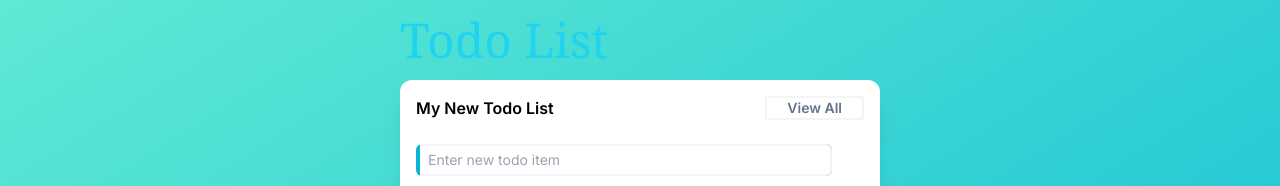
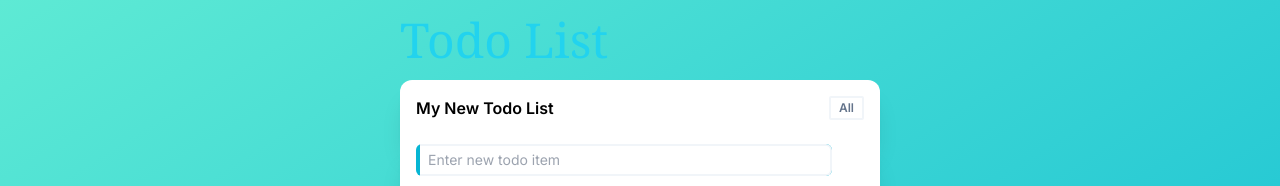
Before and after one commit to tryandbry/todo-list-ui, a Next.js app: page / in a window 1280 px wide. Shown: the top 186 px of the page. Built offline with nearby package versions, Linux system fonts and the light colour scheme; no server answers.

Commit message:
make filter button smaller

```diff
--- a/app/_components/lists/ListHeader.tsx
+++ b/app/_components/lists/ListHeader.tsx
@@ -37,10 +37,10 @@ export default function ListHeader() {
                     }, false)}
                 ></input>
                 <button
-                    className="rounded-sm shrink-0 text-sm py-0 5 px-5 border-2 border-slate-100 text-slate-500 font-semibold hover:bg-slate-50 hover-slate-200"
+                    className="rounded-sm shrink-0 text-xs py-0 5 px-2 border-2 border-slate-100 text-slate-500 font-semibold hover:bg-slate-50 hover-slate-200"
                     onClick={incrementShowItems as MouseEventHandler}
                 >
-                    {`View ${showItemsValue[showItems]}`}
+                    {`${showItemsValue[showItems]}`}
                 </button>
             </div>
         </div>
```
